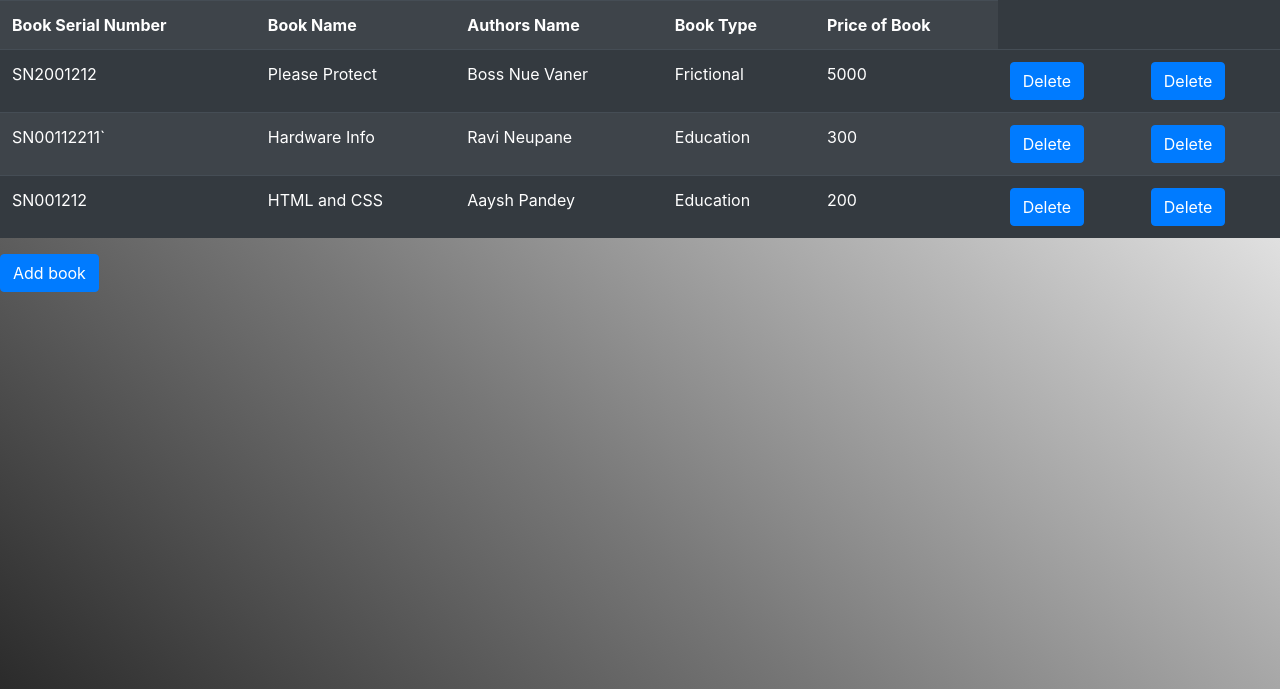
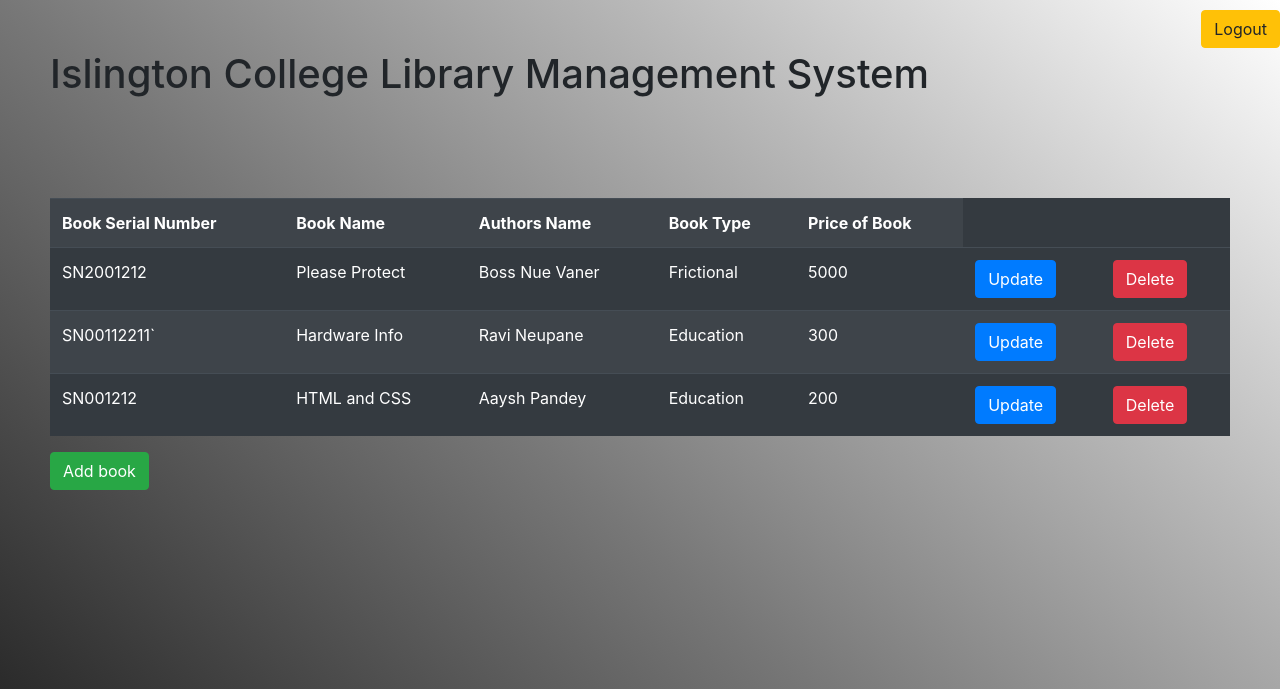
Before and after one commit to Developer-Aayush/TA-2020-Library-System, a Django app: page /home in a window 1280 px wide. Shown: the top 689 px of the page. Run offline with Django 3.2, Linux system fonts and the light colour scheme; a user stored in the database is signed in; data comes from the database, SQL or seed files in the repository; some libraries are stand-ins or nearby versions.

Commit message:
Logout Update | UI changes

```diff
--- a/library_management_System/library/forms.py
+++ b/library_management_System/library/forms.py
@@ -1,6 +1,7 @@
 from django import forms
 from django.contrib.auth import authenticate, get_user_model
 from django.forms import fields
+from django.forms import widgets
 
 from library.models import allInformation
 
--- a/library_management_System/library_management_System/urls.py
+++ b/library_management_System/library_management_System/urls.py
@@ -26,4 +26,5 @@ urlpatterns = [
     path('add_book', views.addbooks, name="addBook"),
     path('update/<str:pk>/', views.update, name="up"),
     path('delete/<str:pk>/', views.delete, name="delete"),
+    path('logout', views.logout_view, name="logoutView")
 ]
--- a/library_management_System/templates/delete.html
+++ b/library_management_System/templates/delete.html
@@ -5,6 +5,7 @@
     <meta charset="UTF-8" />
     <meta name="viewport" content="width=device-width, initial-scale=1.0" />
     <title>Document</title>
+    <link rel="stylesheet" href="https://stackpath.bootstrapcdn.com/bootstrap/4.3.1/css/bootstrap.min.css" integrity="sha384-ggOyR0iXCbMQv3Xipma34MD+dH/1fQ784/j6cY/iJTQUOhcWr7x9JvoRxT2MZw1T" crossorigin="anonymous" />
 </head>
 
 <body>
--- a/library_management_System/templates/index.html
+++ b/library_management_System/templates/index.html
@@ -10,8 +10,14 @@
 </head>
 
 <body>
+    <a href="{% url 'logoutView' %}" style="float: right; padding-top: 10px">
+        <button class="btn btn-warning">Logout</button></a>
+
+    <h1 style="padding-left: 50px; padding-top: 50px">
+        Islington College Library Management System
+    </h1>
     <div class="main">
-        <div class="lib-table">
+        <div class="lib-table" style="margin-top: 100px; margin-left: 50px; margin-right: 50px">
             <table class="table table-striped table-dark">
                 <tr class="head">
                     <th>Book Serial Number</th>
@@ -28,16 +34,18 @@
                     <td>{{i.Book_Type}}</td>
                     <td>{{i.Book_Price}}</td>
                     <td>
-                        <a href="{% url 'up' %}" class="btn btn-primary">Delete</a>
+                        <a href="{% url 'up' i.id %}" class="btn btn-primary">Update</a>
                     </td>
                     <td>
-                        <a href="{% url 'delete' %}" class="btn btn-primary">Delete</a>
-                    </td>
-                </tr>
-                {% endfor %}
-            </table>
-        </div>
-        <a href="{% url 'addBook' %}" ref=""><button class="btn btn-primary">Add book</button></a
+                        <a href="{% url 'delete' i.id %}" class="btn btn-danger">Delete</a
+              >
+            </td>
+          </tr>
+          {% endfor %}
+        </table>
+      </div>
+      <a href="{% url 'addBook' %}" style="margin-left: 50px"
+        ><button class="btn btn-success">Add book</button></a
       >
     </div>
   </body>
```
Also changed, not shown: library_management_System/templates/login.html (+6 -4 lines).
